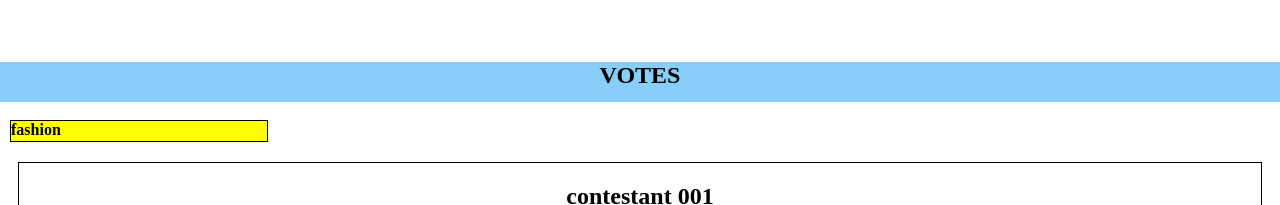
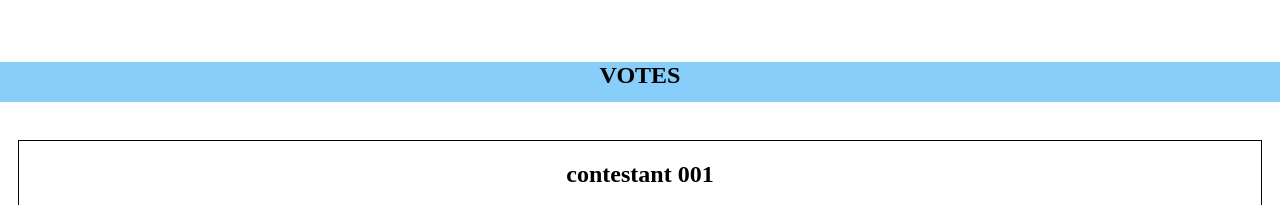
Before and after one commit to phyllova/instatalenthunt, a plain HTML site: page index.html in a window 1280 px wide. Shown: the part 3540-3745 px from the top of the page. Drawn offline with Linux system fonts and the light colour scheme; a web font is replaced by a local one.

Commit message:
changes effected

```diff
--- a/index.html
+++ b/index.html
@@ -113,9 +113,6 @@
       </center>
     </div>
     <br>
-    <div id="tag">
-      fashion
-    </div>
     <center>
       <div id="voter">
         <h2>contestant 001</h2>
```
